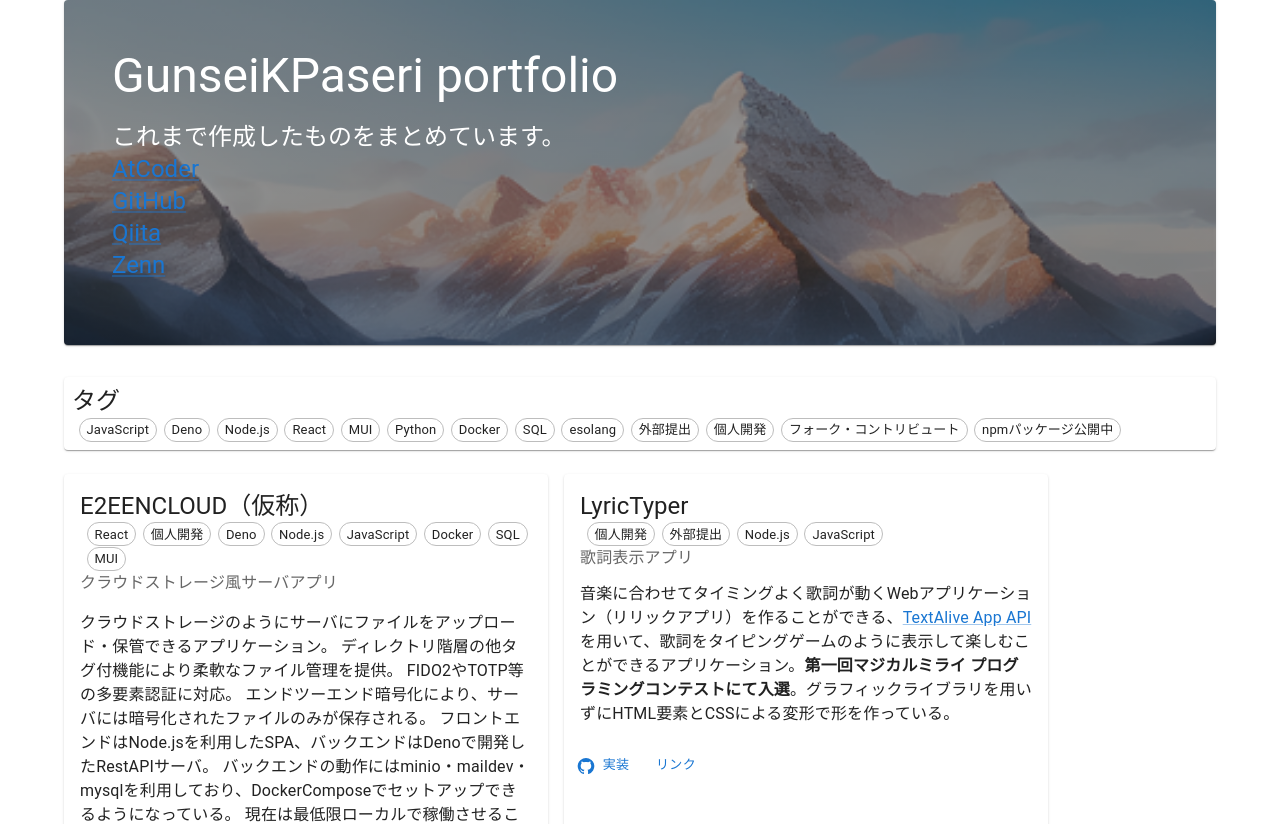
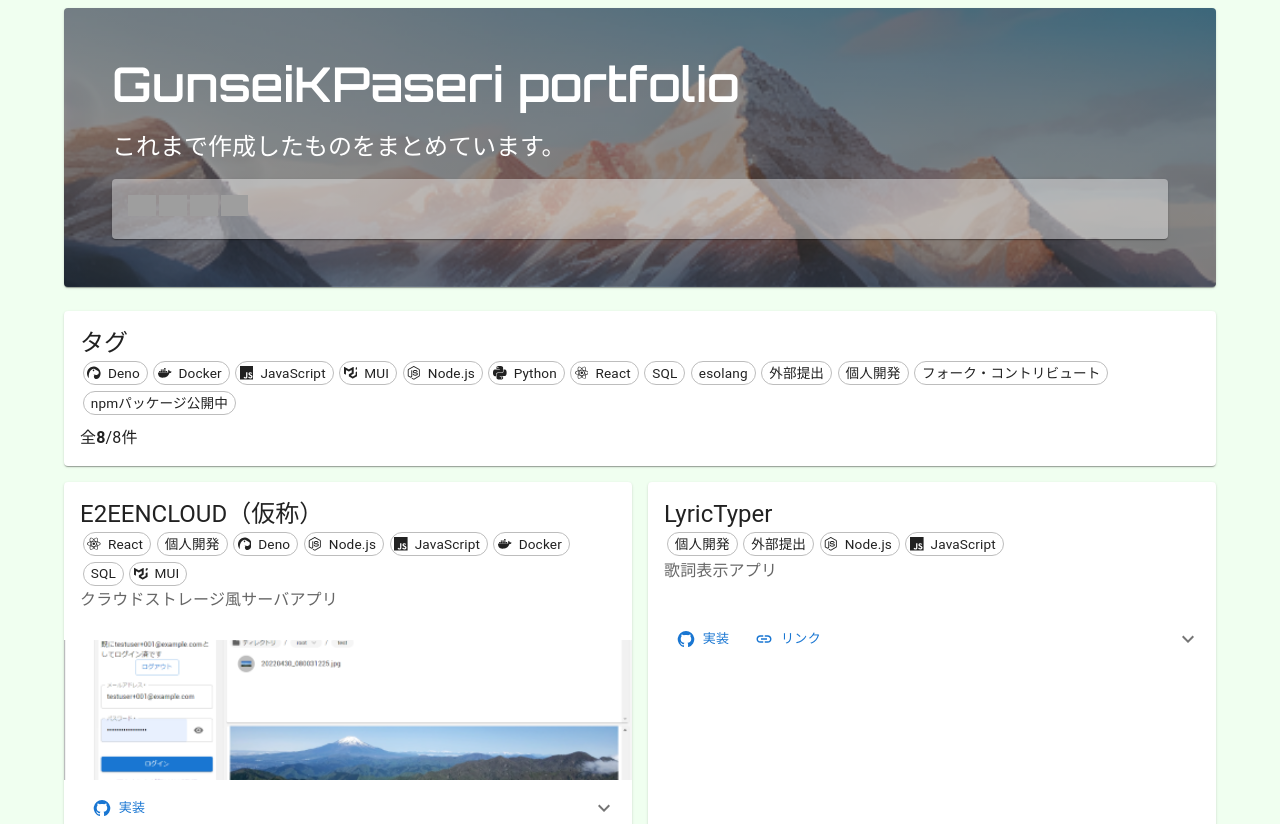
Before and after one commit to GunseiKPaseri/GunseiKPaseri.github.io, a React (Vite) app: page / in a window 1280 px wide. Shown: the top 824 px of the page. Built offline with nearby package versions, Linux system fonts and the light colour scheme; grey boxes are pictures that could not be loaded.

Commit message:
fix: design

```diff
--- a/index.html
+++ b/index.html
@@ -5,7 +5,7 @@
     <meta name="viewport" content="width=device-width, initial-scale=1.0" />
     <title>GunseiKPaseri portfolio</title>
   </head>
-  <body>
+  <body style="background-color:honeydew;">
     <div id="root"></div>
     <script type="module" src="./src/main.tsx"></script>
   </body>
--- a/package.json
+++ b/package.json
@@ -16,7 +16,8 @@
     "@mui/material": "^5.15.7",
     "markdown-to-jsx": "^7.4.1",
     "react": "^18.2.0",
-    "react-dom": "^18.2.0"
+    "react-dom": "^18.2.0",
+    "react-icons": "^5.0.1"
   },
   "devDependencies": {
     "@types/node": "^20.11.16",
--- a/src/App.tsx
+++ b/src/App.tsx
@@ -4,8 +4,8 @@ import { ContentsList } from './components/ContentsList.tsx';
 import Paper from '@mui/material/Paper';
 import Typography from '@mui/material/Typography';
 import Box from '@mui/material/Box';
-import Grid from '@mui/material/Unstable_Grid2/Grid2';
-import Link from '@mui/material/Link';
+
+import './googlefont.css';
 
 function App() {
   return (
@@ -13,7 +13,9 @@ function App() {
       <Paper
         sx={{
           color: 'white',
-          mb: 4,
+          p: 6,
+          mt: 1,
+          mb: 3,
           backgroundColor: 'grey.800',
           backgroundSize: 'cover',
           backgroundRepeat: 'no-repeat',
@@ -21,28 +23,23 @@ function App() {
           backgroundImage: `linear-gradient(rgba(0,0,0,0.4),rgba(0,0,0,0.4)), url('./background.png')`,
         }}
       >
-        <Grid container>
-          <Grid md={6}>
             <Box
-              sx={{
-                position: 'relative',
-                p: { xs: 3, md: 6 },
-                pr: { md: 0 },
-              }}
             >
               <Typography component="h1" variant="h3" color="inherit" gutterBottom>
-                GunseiKPaseri portfolio
+                <span className='googlefont-orbitron'>GunseiKPaseri portfolio</span>
               </Typography>
               <Typography variant="h5" color="inherit" paragraph>
                 これまで作成したものをまとめています。
-                <Link href="https://atcoder.jp/users/GunseiKPaseri">AtCoder</Link><br />
-                <Link href="https://github.com/GunseiKPaseri">GitHub</Link><br />
-                <Link href="https://qiita.com/GunseiKPaseri">Qiita</Link><br />
-                <Link href="https://zenn.dev/gunseikpaseri">Zenn</Link><br />
               </Typography>
             </Box>
-          </Grid>
-        </Grid>
+        <Paper sx={{p: 2, backgroundColor: "rgba(255,255,255,0.4)"}}>
+          <Typography variant="body1">
+            <a href="https://github.com/GunseiKPaseri" target="_blank" title="GitHub @GunseiKPaseri" style={{paddingRight: "0.2em"}}><img src="https://badges.pufler.dev/repos/GunseiKPaseri" alt="GitHub repos" style={{height: "1.3em"}} /></a>
+            <a href="https://atcoder.jp/users/GunseiKPaseri" target="_blank" title="AtCoder @GunseiKPaseri" style={{paddingRight: "0.2em"}}><img src="https://img.shields.io/endpoint?url=https%3A%2F%2Fatcoder-badges.now.sh%2Fapi%2Fatcoder%2Fjson%2FGunseiKPaseri" alt="AtCoder Rates" style={{height: "1.3em"}} /></a>
+            <a href="https://qiita.com/GunseiKPaseri" target="_blank" title="Qiita @GunseiKPaseri" style={{paddingRight: "0.2em"}}><img src="https://badgen.org/img/qiita/GunseiKPaseri/articles?style=flat" alt="Qiita Articles" style={{height: "1.3em"}} /></a>
+            <a href="https://zenn.dev/gunseikpaseri" target="_blank" title="Zenn @gunseikpaseri" style={{paddingRight: "0.2em"}}><img src="https://badgen.org/img/zenn/gunseikpaseri/articles?style=flat" alt="Zenn Articles" style={{height: "1.3em"}} /></a>
+          </Typography>
+        </Paper>
       </Paper>
       <ContentsList />
     </Container>
--- /dev/null
+++ b/src/components/CardLinkButton.tsx
@@ -0,0 +1,8 @@
+import Button from "@mui/material/Button"
+
+import { linkTypes, type Source } from "../source"
+
+export const CardLinkButton = (props: {link: NonNullable<Source['link']>[number]}) => {
+  const result = linkTypes[props.link.type];
+  return <Button size="small" href={props.link.url} target="_blank" startIcon={result.icon} sx={{marginLeft: 2}}>{result.message}</Button>
+}
--- a/src/components/ContentsCard.tsx
+++ b/src/components/ContentsCard.tsx
@@ -1,34 +1,49 @@
+import { useState } from 'react';
 import Card from '@mui/material/Card';
 import CardContent from '@mui/material/CardContent';
 import Typography from '@mui/material/Typography';
 import CardActions from '@mui/material/CardActions';
-import Button from '@mui/material/Button';
+import CardMedia from '@mui/material/CardMedia';
+import IconButton, { type IconButtonProps } from '@mui/material/IconButton';
+import { styled } from '@mui/material/styles';
+import ExpandMoreIcon from '@mui/icons-material/ExpandMore';
+import Collapse from '@mui/material/Collapse';
 
-import GitHubIcon from '@mui/icons-material/GitHub';
+import { type Source } from '../source.ts';
+import { Markdown } from './Markdown.tsx';
+import { TagList } from './TagList.tsx';
+import { CardLinkButton } from './CardLinkButton.tsx';
 
-import {type Source} from '../source.ts';
-import { TagChip } from './TagChip.tsx';
-import CardMedia from '@mui/material/CardMedia';
-import { Markdown } from './Markdown.tsx';
-
-const CardLinkButton = (props: {link: NonNullable<Source['link']>[number]}) => {
-  const icon = props.link.type === 'github' ? <GitHubIcon /> : undefined
-  const text = props.link.type === 'github' ? '実装' : props.link.type === 'npm' ? 'npm' : 'リンク'
-  return <Button size="small" href={props.link.url} target="_blank" startIcon={icon}>{text}</Button>
+interface ExpandMoreProps extends IconButtonProps {
+  expand: boolean;
 }
 
+const ExpandMore = styled((props: ExpandMoreProps) => {
+  const { expand, ...other } = props;
+  return <IconButton {...other} />;
+})(({ theme, expand }) => ({
+  transform: !expand ? 'rotate(0deg)' : 'rotate(180deg)',
+  marginLeft: 'auto',
+  transition: theme.transitions.create('transform', {
+    duration: theme.transitions.duration.shortest,
+  }),
+}));
+
 export const ContentsCard = (props: {source: Source}) => {
+  const [expanded, setExpanded] = useState(false);
+
+  const handleExpandClick = () => {
+    setExpanded(!expanded);
+  }
+
   return (
-    <Card>
+    <Card sx={{width: "100%"}}>
       <CardContent>
         <Typography variant="h5" component="div">{props.source.title}</Typography>
-        <>
-          {props.source.tag.map(x => <TagChip key={x} tag={x} />)}
-        </>
+        <TagList tags={props.source.tag} />
         <Typography sx={{ mb: 1.5 }} color="text.secondary">
           {props.source.summary}
         </Typography>
-        <Markdown>{props.source.description}</Markdown>
       </CardContent>
       {
         props.source.img &&
@@ -38,14 +53,27 @@ export const ContentsCard = (props: {source: Source}) => {
           title={props.source.title}
         />
       }
+      <CardActions disableSpacing>
         {
           props.source.link &&
-          <CardActions>
+            <>
               {
                 props.source.link.map(x => <CardLinkButton key={x.url} link={x} />)
               }
+            </>
+        }
+        <ExpandMore
+            expand={expanded}
+            onClick={handleExpandClick}
+            aria-expanded={expanded}
+            aria-label="show more"
+          >
+          <ExpandMoreIcon />
+        </ExpandMore>
       </CardActions>
-      }
+      <Collapse in={expanded} timeout="auto" unmountOnExit sx={{p: 1}}>
+        <Markdown>{props.source.description}</Markdown>
+      </Collapse>
     </Card>
   )
 };
--- a/src/components/ContentsList.tsx
+++ b/src/components/ContentsList.tsx
@@ -1,35 +1,36 @@
+import { useContext } from "react";
+import Paper from "@mui/material/Paper";
+import Grid from "@mui/material/Unstable_Grid2/Grid2";
+import Typography from "@mui/material/Typography";
 import { ContentsCard } from "./ContentsCard";
 import { sources, contentsTags } from "../source";
-import Paper from "@mui/material/Paper";
-import Grid from "@mui/material/Unstable_Grid2/Grid2";
-import { TagChip } from "./TagChip";
-import { useContext } from "react";
 import { appContext } from "../state/context";
-import { Typography } from "@mui/material";
+import { TagList } from "./TagList";
 
 export const ContentsList = () => {
   const context = useContext(appContext);
+  const narrowDownSources = context.selectedTags.length === 0
+    ? sources
+    : sources.filter(x => context.selectedTags.every((t => x.tag.includes(t))))
   return (
     <>
-      <Paper sx={{padding: 1}}>
+      <Paper sx={{padding: 2, mb: 2}}>
         <Typography variant="h5" color="inherit">タグ</Typography>
-        {contentsTags.map(x => (<TagChip key={x} tag={x} />))}
+        <TagList tags={contentsTags} />
+        <Typography variant="body1" sx={{mt: 1}}>
+          全<strong>{narrowDownSources.length}</strong>/{sources.length}件
+        </Typography>
       </Paper>
       <Grid
         container
         spacing={2}
-        sx={{ mt: 2 }}
       >
         {
-          (
-            context.selectedTags.length === 0
-              ? sources
-              : sources.filter(x => context.selectedTags.every((t => x.tag.includes(t)))
-          )).map(x => {
+          narrowDownSources.map(x => {
             return (
               <Grid
                 key={x.id}
-                maxWidth={500}
+                width="50%"
                 display="flex"
                 flexWrap="wrap"
                 direction="column"
--- a/src/components/TagChip.tsx
+++ b/src/components/TagChip.tsx
@@ -1,17 +1,30 @@
 import Chip from "@mui/material/Chip";
 import { useContext } from "react";
+
+import Box from "@mui/material/Box";
+
 import { appContext, tagClick } from "../state/context";
-import { ContentsTag } from "../source";
+import { ContentsTag, contentsTagLogo } from "../source";
+
+const FixedChipIcon = (props: {children: React.ReactNode}) => <Box sx={{ml: "0.5ex", position: "relative", top: "0.25ex"}}>{props.children}</Box>;
+
+const TagIcon = (props: {tag: ContentsTag, active: boolean}) => {
+  const result = contentsTagLogo[props.tag] ?? undefined;
+  if(result) return <span style={{color: props.active ? result.color : undefined}}><FixedChipIcon>{result.logo}</FixedChipIcon></span>;
+  return <></>;
+};
 
 export const TagChip = (props: {tag: ContentsTag}) => {
   const context = useContext(appContext);
+  const active = context.selectedTags.includes(props.tag)
   return (
     <Chip
-      color={context.selectedTags.includes(props.tag) ? "primary" : "default"}
+      color={active ? "primary" : "default"}
+      icon={<TagIcon active={active} tag={props.tag} />}
       label={props.tag}
       variant="outlined"
       size="small"
-      sx={{marginLeft: "0.5em"}}
+      sx={{margin: "0.2em", fontSize: "0.85em"}}
       onClick={() => {
         context.dispatch(tagClick(props.tag))
       }}
--- /dev/null
+++ b/src/components/TagList.tsx
@@ -0,0 +1,11 @@
+import Box from "@mui/material/Box";
+import type { ContentsTag } from "../source";
+import { TagChip } from "./TagChip";
+
+export const TagList = (props: {tags: readonly ContentsTag[]}) => {
+  return (
+    <Box sx={{ width: "100%", display: "flex", flexWrap: 'wrap'}}>
+      {props.tags.map(x => <TagChip key={x} tag={x} />)}
+    </Box>
+  )
+}
--- /dev/null
+++ b/src/googlefont.css
@@ -0,0 +1,6 @@
+@import url('https://fonts.googleapis.com/css?family=Orbitron:600&display=swap');
+
+.googlefont-orbitron {
+  font-family: 'Orbitron', sans-serif;
+  font-weight: 600;
+}
--- a/src/source.ts
+++ b/src/source.tsx
@@ -1,26 +1,50 @@
-export const contentsTags = [
-  'JavaScript',
-  'Deno',
-  'Node.js',
-  'React',
-  'MUI',
-  'Python',
-  'Docker',
-  'SQL',
-  'esolang',
-  '外部提出',
-  '個人開発',
-  'フォーク・コントリビュート',
-  'npmパッケージ公開中',
-] as const;
+import {
+  SiDeno as DenoIcon,
+  SiDocker as DockerIcon,
+  SiJavascript as JavaScriptIcon,
+  SiMui as MuiIcon,
+  SiNodedotjs as NodeIcon,
+  SiNpm as NpmIcon,
+  SiPython as PythonIcon,
+  SiReact as ReactIcon
+} from "react-icons/si";
+import GitHubIcon from '@mui/icons-material/GitHub';
+import LinkIcon from '@mui/icons-material/Link';
 
-export type ContentsTag = typeof contentsTags[number];
+export const contentsTagLogo = {
+  'Deno': {logo: <DenoIcon />, color: '#000000'},
+  'Docker': {logo: <DockerIcon />, color: '#2496ed'},
+  'JavaScript': {logo: <JavaScriptIcon />, color: '#f7df1e'},
+  'MUI': {logo: <MuiIcon />, color: '#0081cb'},
+  'Node.js': {logo: <NodeIcon />, color: '#68a063'},
+  'Python': {logo: <PythonIcon />, color: '#306998'},
+  'React': {logo: <ReactIcon />, color: '#61dafb'},
+  'SQL': undefined,
+  'esolang': undefined,
+  '外部提出': undefined,
+  '個人開発': undefined,
+  'フォーク・コントリビュート': undefined,
+  'npmパッケージ公開中': undefined,
+} as const satisfies Record<string, {logo: JSX.Element, color: string} | undefined>
+
+export type ContentsTag = keyof typeof contentsTagLogo;
+export const contentsTags = Object.keys(contentsTagLogo) as ContentsTag[];
+
+export const linkTypes = {
+  github: {message: '実装', icon: <GitHubIcon />},
+  npm: {message: 'npm', icon: <NpmIcon />},
+  other: {message: 'リンク', icon: <LinkIcon />},
+} as const satisfies Record<string, {message: string, icon: JSX.Element}>;
+
+export type LinkType = keyof typeof linkTypes;
+export const linkType = Object.keys(linkTypes) as LinkType[];
+
 export type Source = {
   id: number,
   title: string,
   description: string,
   summary: string,
-  link?: {url: string, type: 'github' | 'npm' | 'other'}[],
+  link?: {url: string, type: LinkType}[],
   img?: string,
   tag: ContentsTag[],
 };
```
Also changed, not shown: 1 other file (tests, documents, lock files or other folders). Lines whose indentation alone changed are shown as unchanged.
